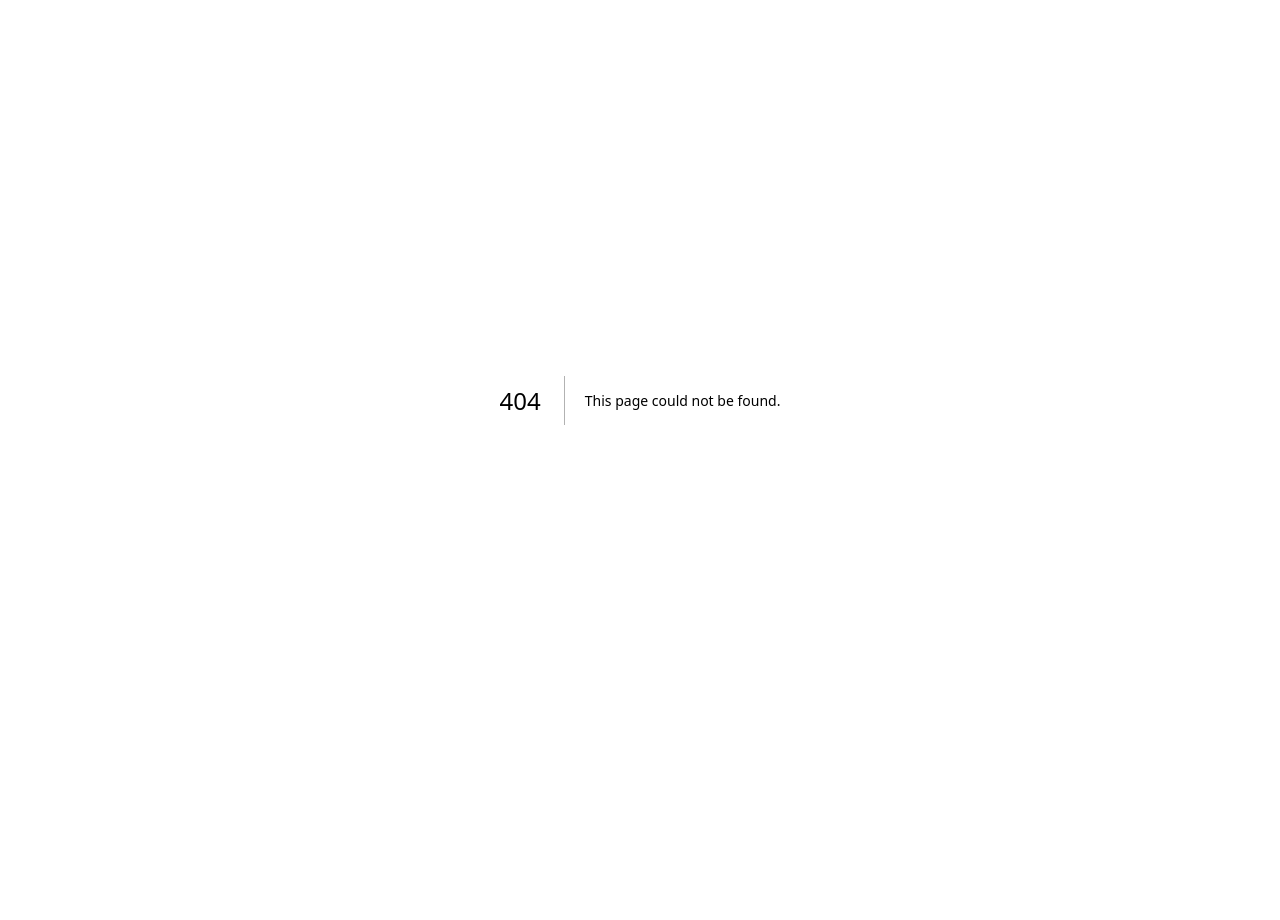
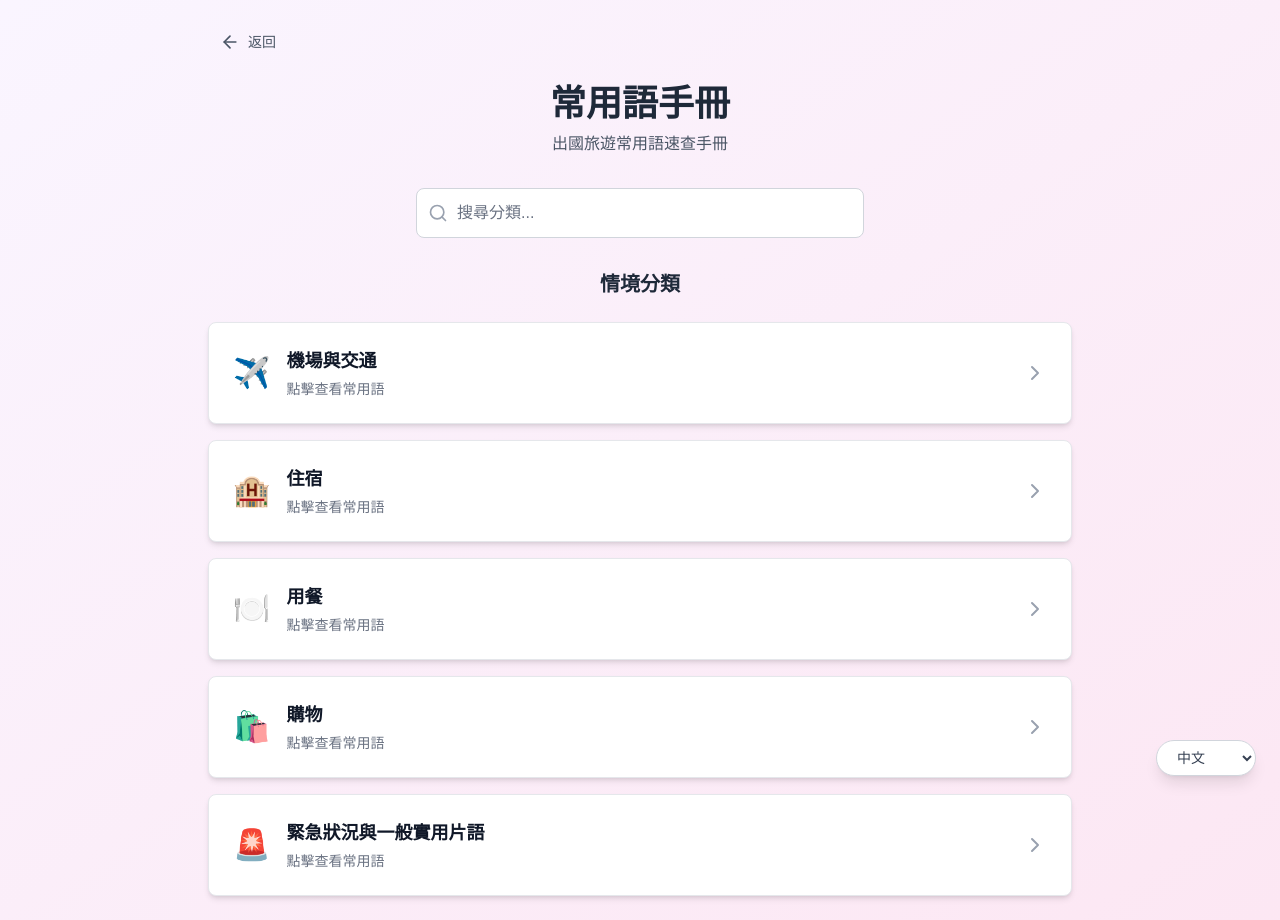
Before and after one commit to Jessy0715/translator, a Next.js app: page /phrases in a window 1280 px wide. Before the commit this address had no page. Before the commit the page ends 800 px from the top, so only its background shows below. Built offline with nearby package versions, Linux system fonts and the light colour scheme.

Commit message:
新增常用語手冊功能

```diff
--- a/src/app/page.tsx
+++ b/src/app/page.tsx
@@ -1,7 +1,8 @@
 "use client";
 
 import { useState, useRef } from "react";
-import { Mic, MicOff, Languages, Loader2, Globe, X, Undo2 } from "lucide-react";
+import { Mic, MicOff, Languages, Loader2, Globe, X, Undo2, BookOpen } from "lucide-react";
+import Link from "next/link";
 import { locales, type LocaleKey, type Translations, defaultLocale } from "@/locales";
 
 type TargetLanguage = "en" | "zh" | "th";
@@ -232,9 +233,20 @@ export default function Home() {
       <div className="container mx-auto px-4 py-8 max-w-4xl">
         {/* Header */}
         <header className="text-center mb-8">
-          <h1 className="text-3xl md:text-4xl font-bold text-gray-800 dark:text-white mb-2">
-{t.title}
-          </h1>
+          <div className="flex justify-center items-center gap-6 mb-4">
+            <h1 className="text-3xl md:text-4xl font-bold text-gray-800 dark:text-white">
+              {t.title}
+            </h1>
+            {/* Phrasebook Link */}
+            <Link
+              href="/phrases"
+              className="flex items-center gap-2 px-4 py-2 bg-purple-500 text-white rounded-md
+                       hover:bg-purple-600 transition-colors text-sm font-medium"
+            >
+              <BookOpen size={20} />
+              {t.phrasebook}
+            </Link>
+          </div>
           <p className="text-gray-600 dark:text-gray-300 mb-4">
             {t.subtitle}
           </p>
--- /dev/null
+++ b/src/app/phrases/page.tsx
@@ -0,0 +1,183 @@
+"use client";
+
+import { useState } from "react";
+import { Search, ArrowLeft, ChevronRight } from "lucide-react";
+import Link from "next/link";
+import { locales, type LocaleKey, defaultLocale } from "@/locales";
+
+// 分類資料
+const categories = [
+  {
+    id: "airport",
+    icon: "✈️",
+    titleZh: "機場與交通",
+    titleEn: "Airport and Transportation",
+    titleTh: "สนามบินและการขนส่ง"
+  },
+  {
+    id: "accommodation",
+    icon: "🏨",
+    titleZh: "住宿",
+    titleEn: "Accommodation",
+    titleTh: "ที่พัก"
+  },
+  {
+    id: "dining",
+    icon: "🍽️",
+    titleZh: "用餐",
+    titleEn: "Dining",
+    titleTh: "การรับประทานอาหาร"
+  },
+  {
+    id: "shopping",
+    icon: "🛍️",
+    titleZh: "購物",
+    titleEn: "Shopping",
+    titleTh: "ช้อปปิ้ง"
+  },
+  {
+    id: "emergency",
+    icon: "🚨",
+    titleZh: "緊急狀況與一般實用片語",
+    titleEn: "Emergencies and General Phrases",
+    titleTh: "เหตุฉุกเฉินและวลีที่ใช้ทั่วไป"
+  }
+];
+
+export default function Phrasebook() {
+  const [searchTerm, setSearchTerm] = useState("");
+  const [currentLocale, setCurrentLocale] = useState<LocaleKey>(defaultLocale);
+
+  const t = locales[currentLocale];
+
+  // 根據搜尋詞過濾分類
+  const filteredCategories = categories.filter(category => {
+    const title = category[`title${currentLocale.charAt(0).toUpperCase() + currentLocale.slice(1)}` as keyof typeof category] as string;
+    return title.toLowerCase().includes(searchTerm.toLowerCase());
+  });
+
+  const getCategoryTitle = (category: typeof categories[0]) => {
+    switch (currentLocale) {
+      case 'en':
+        return category.titleEn;
+      case 'th':
+        return category.titleTh;
+      default:
+        return category.titleZh;
+    }
+  };
+
+  return (
+    <div className="min-h-screen bg-gradient-to-br from-purple-50 to-pink-100 dark:from-gray-900 dark:to-purple-900">
+      <div className="container mx-auto px-4 py-6 max-w-4xl">
+        {/* Header with Back Button */}
+        <header className="mb-8">
+          <div className="flex items-center gap-4 mb-6">
+            <Link
+              href="/"
+              className="flex items-center gap-2 px-3 py-2 text-gray-600 dark:text-gray-300
+                       hover:text-purple-600 dark:hover:text-purple-400 transition-colors"
+            >
+              <ArrowLeft size={20} />
+              <span className="text-sm">{currentLocale === 'zh' ? '返回' : currentLocale === 'en' ? 'Back' : 'กลับ'}</span>
+            </Link>
+          </div>
+
+          <div className="text-center">
+            <h1 className="text-3xl md:text-4xl font-bold text-gray-800 dark:text-white mb-2">
+              {t.phrasebook}
+            </h1>
+            <p className="text-gray-600 dark:text-gray-300">
+              {currentLocale === 'zh' ? '出國旅遊常用語速查手冊' :
+               currentLocale === 'en' ? 'Quick reference guide for travel phrases' :
+               'คู่มืออ้างอิงด่วนสำหรับวลีการเดินทาง'}
+            </p>
+          </div>
+        </header>
+
+        {/* Search Bar */}
+        <div className="mb-8">
+          <div className="relative max-w-md mx-auto">
+            <Search className="absolute left-3 top-1/2 transform -translate-y-1/2 text-gray-400" size={20} />
+            <input
+              type="text"
+              placeholder={currentLocale === 'zh' ? '搜尋分類...' :
+                          currentLocale === 'en' ? 'Search categories...' :
+                          'ค้นหาหมวดหมู่...'}
+              value={searchTerm}
+              onChange={(e) => setSearchTerm(e.target.value)}
+              className="w-full pl-10 pr-4 py-3 border border-gray-300 dark:border-gray-600 rounded-lg
+                       bg-white dark:bg-gray-800 text-gray-900 dark:text-white
+                       focus:ring-2 focus:ring-purple-500 focus:border-transparent
+                       placeholder-gray-500 dark:placeholder-gray-400"
+            />
+          </div>
+        </div>
+
+        {/* Categories List */}
+        <main className="space-y-4">
+          <h2 className="text-xl font-semibold text-gray-800 dark:text-white mb-6 text-center">
+            {currentLocale === 'zh' ? '情境分類' :
+             currentLocale === 'en' ? 'Categories' :
+             'หมวดหมู่สถานการณ์'}
+          </h2>
+
+          <div className="grid gap-4">
+            {filteredCategories.length === 0 ? (
+              <div className="text-center py-12 text-gray-500 dark:text-gray-400">
+                {currentLocale === 'zh' ? '找不到相關分類' :
+                 currentLocale === 'en' ? 'No categories found' :
+                 'ไม่พบหมวดหมู่'}
+              </div>
+            ) : (
+              filteredCategories.map((category) => (
+                <button
+                  key={category.id}
+                  className="bg-white dark:bg-gray-800 rounded-lg shadow-md hover:shadow-lg
+                           border border-gray-200 dark:border-gray-700 p-6 transition-all
+                           hover:border-purple-300 dark:hover:border-purple-600 group"
+                >
+                  <div className="flex items-center justify-between">
+                    <div className="flex items-center gap-4">
+                      <div className="text-3xl">{category.icon}</div>
+                      <div className="text-left">
+                        <h3 className="font-semibold text-gray-900 dark:text-white text-lg">
+                          {getCategoryTitle(category)}
+                        </h3>
+                        <p className="text-sm text-gray-500 dark:text-gray-400 mt-1">
+                          {currentLocale === 'zh' ? '點擊查看常用語' :
+                           currentLocale === 'en' ? 'Tap to view phrases' :
+                           'แตะเพื่อดูวลี'}
+                        </p>
+                      </div>
+                    </div>
+                    <ChevronRight
+                      className="text-gray-400 group-hover:text-purple-600 dark:group-hover:text-purple-400
+                               transition-colors"
+                      size={24}
+                    />
+                  </div>
+                </button>
+              ))
+            )}
+          </div>
+        </main>
+
+        {/* Language Switcher */}
+        <div className="fixed bottom-6 right-6">
+          <select
+            value={currentLocale}
+            onChange={(e) => setCurrentLocale(e.target.value as LocaleKey)}
+            className="bg-white dark:bg-gray-800 border border-gray-300 dark:border-gray-600
+                     rounded-full px-4 py-2 text-sm text-gray-700 dark:text-gray-300
+                     shadow-lg focus:outline-none focus:ring-2 focus:ring-purple-500"
+          >
+            <option value="zh">中文</option>
+            <option value="en">English</option>
+            <option value="th">ไทย</option>
+          </select>
+        </div>
+      </div>
+    </div>
+  );
+}
--- a/src/locales/en.ts
+++ b/src/locales/en.ts
@@ -12,6 +12,7 @@ export const en = {
   listeningStatus: "🎤 Listening to your voice input...",
   interfaceLanguage: "Interface Language",
   translateTo: "Translate to",
+  phrasebook: "Phrasebook",
   languages: {
     en: "English",
     zh: "Chinese",
--- a/src/locales/th.ts
+++ b/src/locales/th.ts
@@ -12,6 +12,7 @@ export const th = {
   listeningStatus: "🎤 กำลังฟังการป้อนเสียงของคุณ...",
   interfaceLanguage: "ภาษาอินเตอร์เฟซ",
   translateTo: "แปลเป็น",
+  phrasebook: "คู่มือวลีที่ใช้บ่อย",
   languages: {
     en: "อังกฤษ",
     zh: "จีน",
--- a/src/locales/zh.ts
+++ b/src/locales/zh.ts
@@ -12,6 +12,7 @@ export const zh = {
   listeningStatus: "🎤 正在聆聽您的語音輸入...",
   interfaceLanguage: "介面語言",
   translateTo: "翻譯成",
+  phrasebook: "常用語手冊",
   languages: {
     en: "English (英文)",
     zh: "Chinese (中文)",
```
